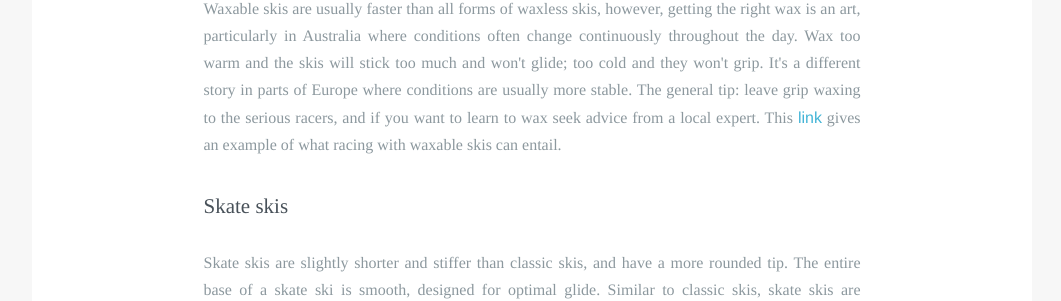
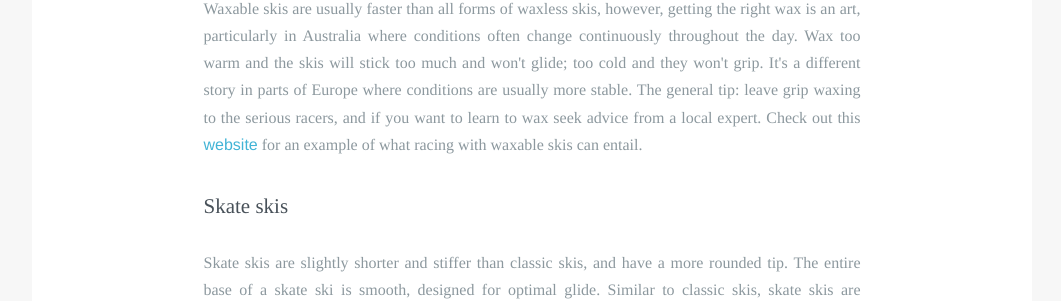
Before and after one commit to robcatto/robcatto.github.io, a Jekyll site: the page built from get-started/equipment/index.html, in a window 1280 px wide and 900 px high, scrolled down 1288 px. Shown: the part 259-560 px from the top of the window, without its empty margins (108-1169 px from the left). Built offline with Jekyll 4.4.1, drawn with Linux system fonts in a browser that asks for light colours; some web fonts are replaced; Markdown is read by kramdown in place of the engine named in the settings.

Commit message:
Update index.html

```diff
--- a/get-started/equipment/index.html
+++ b/get-started/equipment/index.html
@@ -50,7 +50,7 @@ layout: default
                 <h3 class="heading__aligned--page" style="text-align: left;">Classic Skis</h3>
                     <p class="left__aligned--p">Classic skis come in two varieties: waxable and waxless. Waxable skis need grip wax applied to the bottom middle section in order to get grip. Waxless skis don’t need grip wax, the most common of these have a patterned section on the bottom that pushes down into the snow to get grip. These are called fishscales, step skis or similar, derived from the pattern on the bottom.
                     <p class="left__aligned--p">Micro-base skis or "zeros" are another form of waxless ski, these have a roughened section of base instead of a pattern. Micro-base skis are often good for Australian conditions/fresh snow and near zero temperatures, however they don't work so well if the snow is too cold or is icy. For the more advanced its possible to apply grip wax over the top of the micro-base skis when they are not working, however for the general public not planning to wax, patterned skis are recommended.
-                        <p class="left__aligned--p">Waxable skis are usually faster than all forms of waxless skis, however, getting the right wax is an art, particularly in Australia where conditions often change continuously throughout the day. Wax too warm and the skis will stick too much and won't glide; too cold and they won't grip. It's a different story in parts of Europe where conditions are usually more stable. The general tip: leave grip waxing to the serious racers, and if you want to learn to wax seek advice from a local expert. This <a href="http://crosscountryskier.com.au/techniques/classic/2007104186094.htm"target="blank">link</a> gives an example of what racing with waxable skis can entail.</p>
+                        <p class="left__aligned--p">Waxable skis are usually faster than all forms of waxless skis, however, getting the right wax is an art, particularly in Australia where conditions often change continuously throughout the day. Wax too warm and the skis will stick too much and won't glide; too cold and they won't grip. It's a different story in parts of Europe where conditions are usually more stable. The general tip: leave grip waxing to the serious racers, and if you want to learn to wax seek advice from a local expert. Check out this <a href="http://crosscountryskier.com.au/techniques/classic/2007104186094.htm"target="blank">website</a> for an example of what racing with waxable skis can entail.</p>
 
                    <h3 class="heading__aligned--page" style="text-align: left;">Skate skis</h3>
                     <p class="left__aligned--p">Skate skis are slightly shorter and stiffer than classic skis, and have a more rounded tip. The entire base of a skate ski is smooth, designed for optimal glide. Similar to classic skis, skate skis are designed to fit the skier’s weight and height. Skis that are too stiff will dig into the snow at the tip and tails, while soft skis can bottom out when pushing off. For skating skis having a good edge is more important than for classic skis, particular in hard-packed or icy conditions.
```
